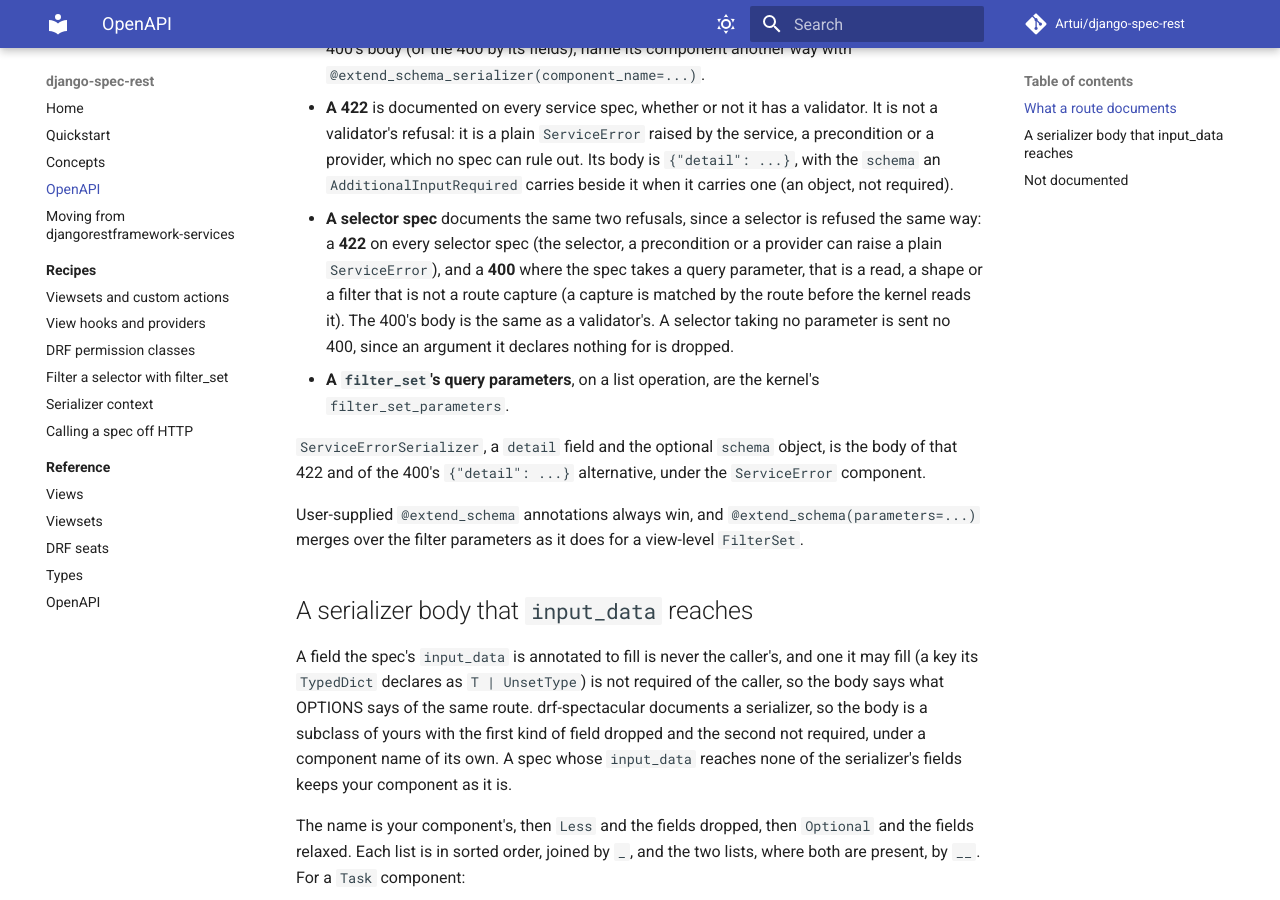
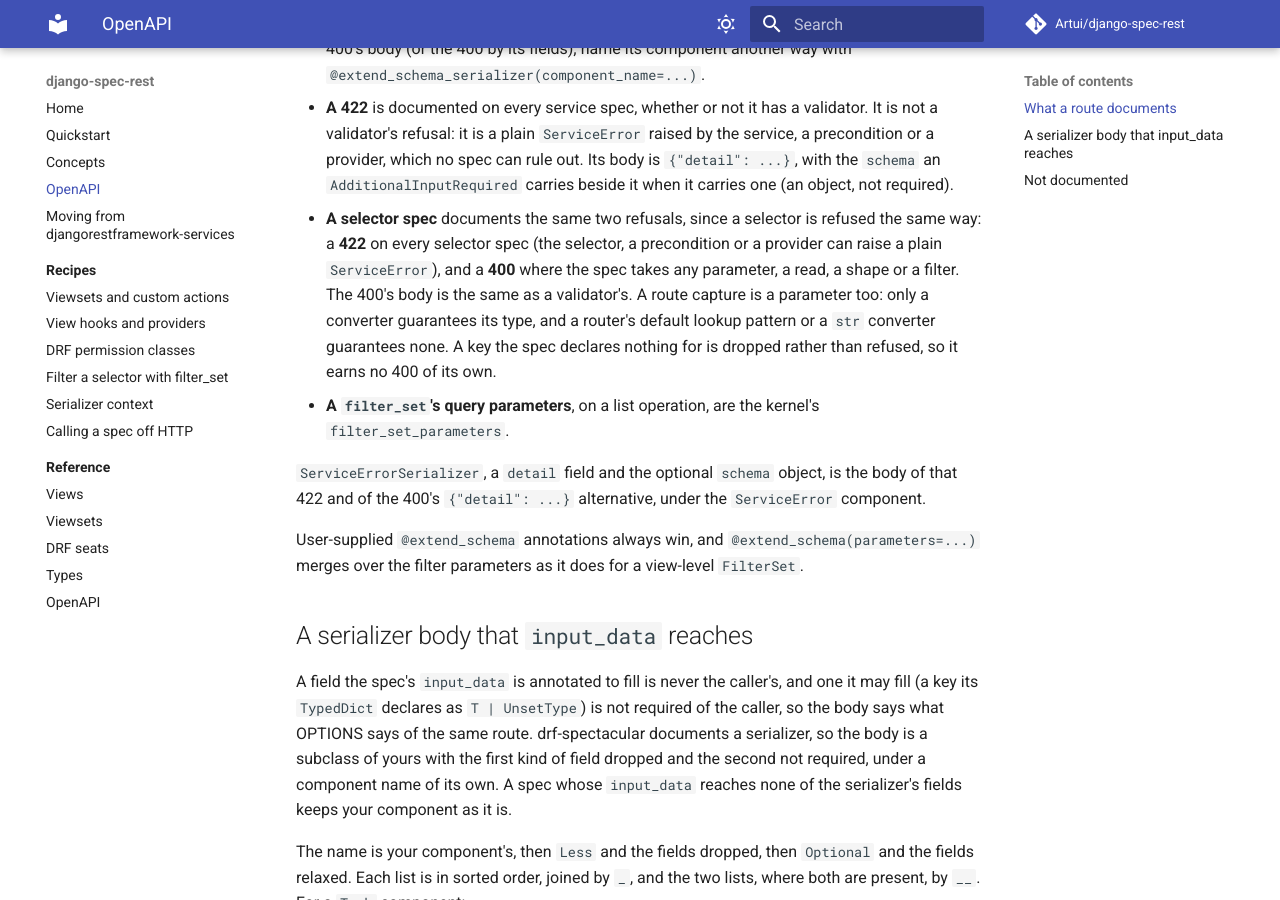
Before and after one commit to Artui/django-spec-rest, an MkDocs documentation site: the page built from docs/openapi.md, in a window 1280 px wide and 900 px high, scrolled down 1428 px. Built offline with MkDocs 1.6.1 and Material for MkDocs 9.7.7, drawn with Linux system fonts in a browser that asks for light colours; comment, search, counter and statistics services are not loaded.

Commit message:
A selector's route capture is a parameter its 400 covers
A router's default lookup pattern or a str converter lets any text through
to an integer read, which the edge refuses with a 400 under the capture's
name, so the capture earns the documented 400 like any other parameter. A
selector's filter is driven through the view to the same body.

Co-Authored-By: Claude Sonnet 5.5 <noreply@anthropic.com>

```diff
--- a/docs/openapi.md
+++ b/docs/openapi.md
@@ -75,11 +75,11 @@ this call does.
 - **A selector spec** documents the same two refusals, since a selector is
   refused the same way: a **422** on every selector spec (the selector, a
   precondition or a provider can raise a plain `ServiceError`), and a **400**
-  where the spec takes a query parameter, that is a read, a shape or a filter
-  that is not a route capture (a capture is matched by the route before the
-  kernel reads it). The 400's body is the same as a validator's. A selector
-  taking no parameter is sent no 400, since an argument it declares nothing
-  for is dropped.
+  where the spec takes any parameter, a read, a shape or a filter. The 400's
+  body is the same as a validator's. A route capture is a parameter too: only
+  a converter guarantees its type, and a router's default lookup pattern or a
+  `str` converter guarantees none. A key the spec declares nothing for is
+  dropped rather than refused, so it earns no 400 of its own.
 - **A `filter_set`'s query parameters**, on a list operation, are the kernel's
   `filter_set_parameters`.
 
```
Also changed, not shown: CHANGELOG.md (+2 -3 lines), 2 other files.
